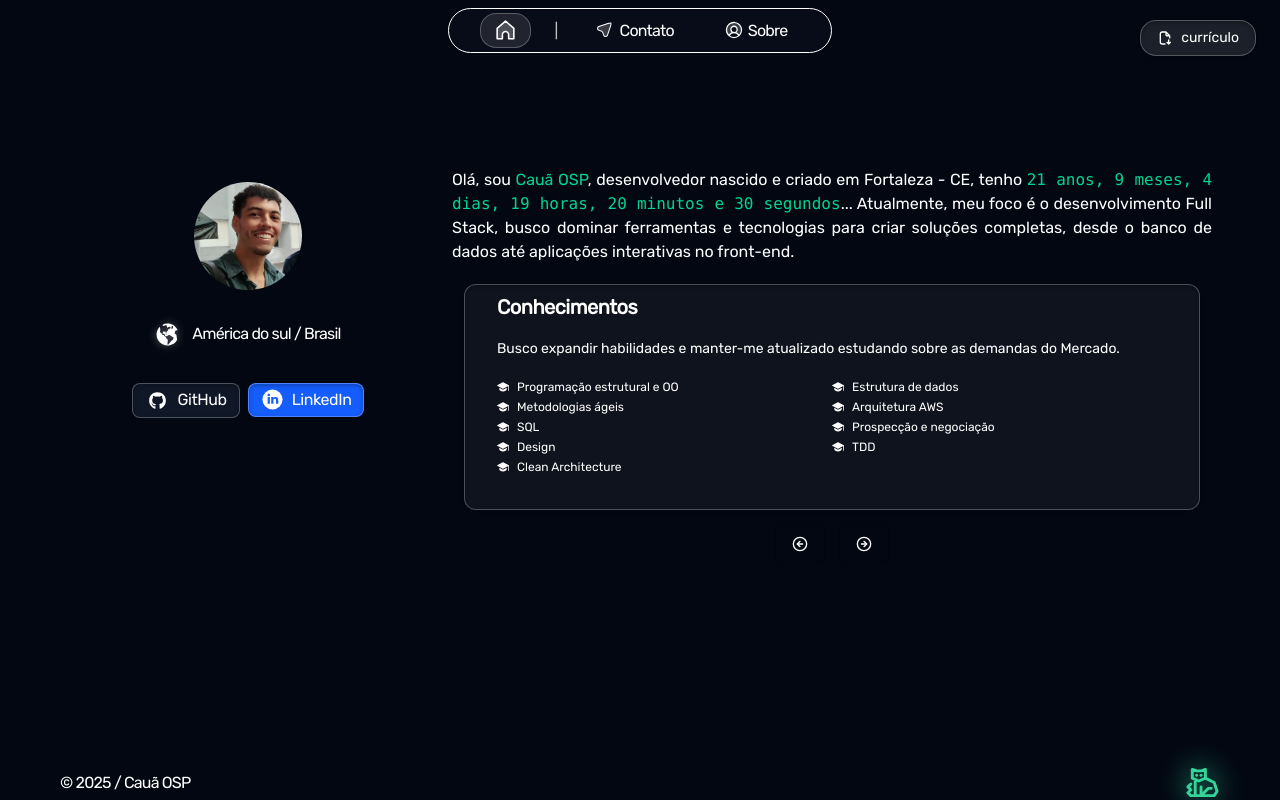
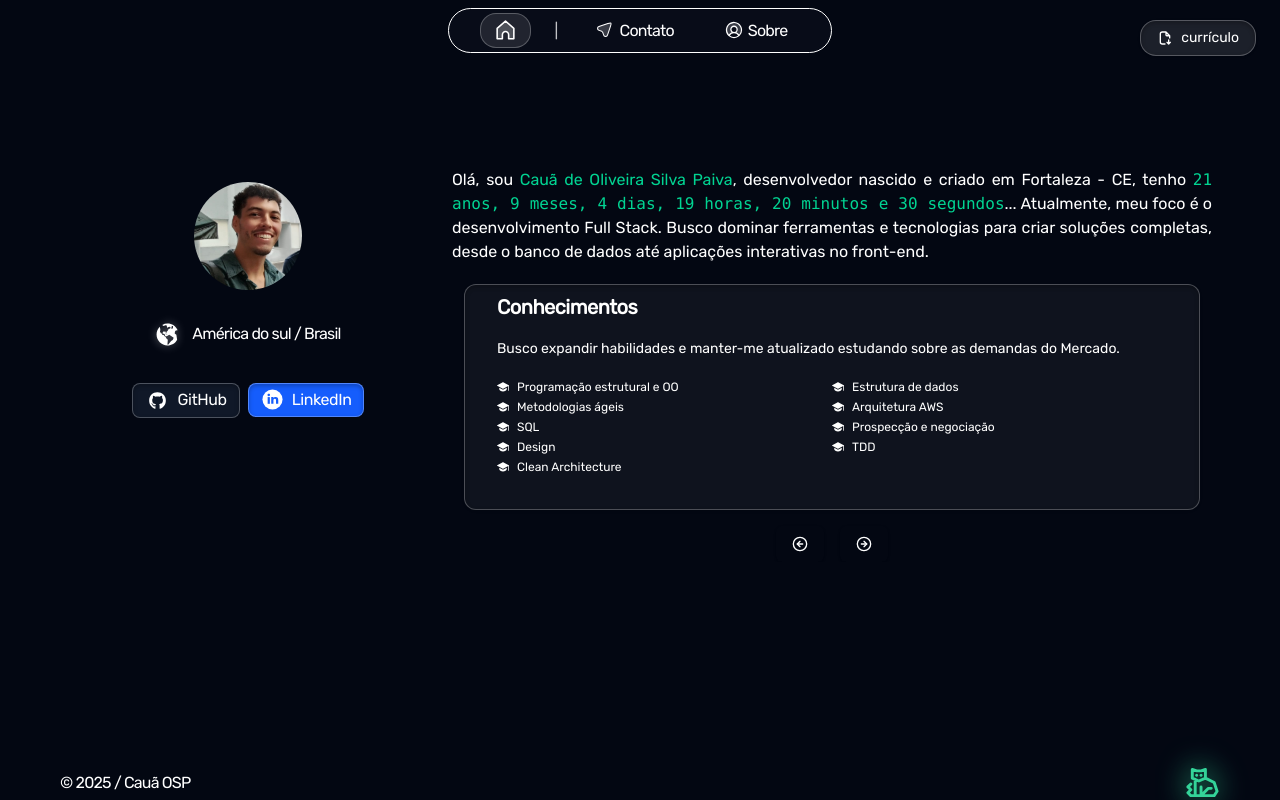
Before and after one commit to cauaosp/webportifolios, a Next.js app: page / in a window 1280 px wide. Built offline with nearby package versions, Linux system fonts and the light colour scheme.

Commit message:
refactor: modified apresentation in homepage text

```diff
--- a/app/components/homepage/age-counter.tsx
+++ b/app/components/homepage/age-counter.tsx
@@ -55,8 +55,12 @@ export const AgeCounter = () => {
     <Skeleton className="w-96 h-[20px] rounded-sm bg-emerald-400/50 inline-block" />
   ) : (
     <span className="text-emerald-400 font-mono">
-      {age.years} anos, {age.months} meses, {age.days} dias, {age.hours} horas,{" "}
-      {age.minutes} minutos e {age.seconds} segundos
+      {age.years} anos, {age.months}
+      {age.months > 1 ? " meses" : " mês"}, {age.days}
+      {age.days > 1 ? " dias" : " dia"}, {age.hours}
+      {age.hours > 1 ? " horas" : " hora"}, {age.minutes}
+      {age.minutes > 1 ? " minutos" : " minuto"} e {age.seconds}
+      {age.seconds > 1 ? " segundos" : " segundo"}
     </span>
   );
 };
--- a/app/components/homepage/content.tsx
+++ b/app/components/homepage/content.tsx
@@ -40,9 +40,9 @@ export const HomepageContent = ({ ...props }) => {
       <Profile isMobile={isMobile} />
       <div className="text-white text-justify px-2 mt-5">
         Olá, sou
-        <span className="text-emerald-400"> Cauã OSP</span>, desenvolvedor
-        nascido e criado em Fortaleza - CE, tenho <AgeCounter />
-        ... Atualmente, meu foco é o desenvolvimento Full Stack, busco dominar
+        <span className="text-emerald-400"> Cauã de Oliveira Silva Paiva</span>,
+        desenvolvedor nascido e criado em Fortaleza - CE, tenho <AgeCounter />
+        ... Atualmente, meu foco é o desenvolvimento Full Stack. Busco dominar
         ferramentas e tecnologias para criar soluções completas, desde o banco
         de dados até aplicações interativas no front-end.
       </div>
@@ -54,11 +54,15 @@ export const HomepageContent = ({ ...props }) => {
       <div className="col-span-2 overflow-auto row-span-3 scrollbar-thin scrollbar-track-rounded-full scrollbar-thumb-rounded-full scrollbar-thumb-emerald-400 scrollbar-track-gray-800 pr-2">
         <div className=" text-white text-justify 2xl:text-lg">
           Olá, sou
-          <span className="text-emerald-400"> Cauã OSP</span>, desenvolvedor
-          nascido e criado em Fortaleza - CE, tenho <AgeCounter />
-          ... Atualmente, meu foco é o desenvolvimento Full Stack, busco dominar
-          ferramentas e tecnologias para criar soluções completas, desde o
-          banco de dados até aplicações interativas no front-end.
+          <span className="text-emerald-400">
+            {" "}
+            Cauã de Oliveira Silva Paiva
+          </span>
+          , desenvolvedor nascido e criado em Fortaleza - CE, tenho{" "}
+          <AgeCounter />
+          ... Atualmente, meu foco é o desenvolvimento Full Stack. Busco dominar
+          ferramentas e tecnologias para criar soluções completas, desde o banco
+          de dados até aplicações interativas no front-end.
         </div>
         <CarouselHomepage />
       </div>
```
